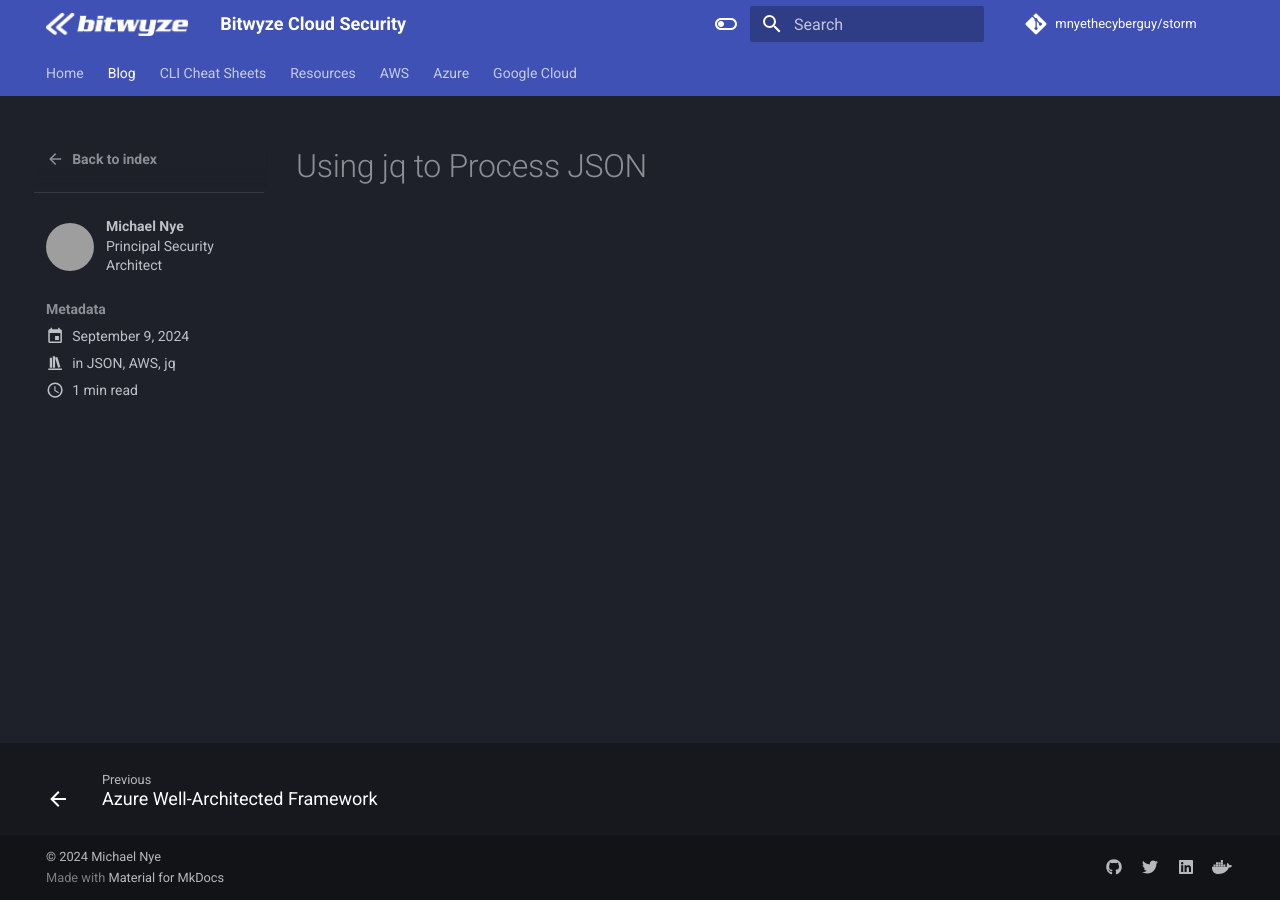
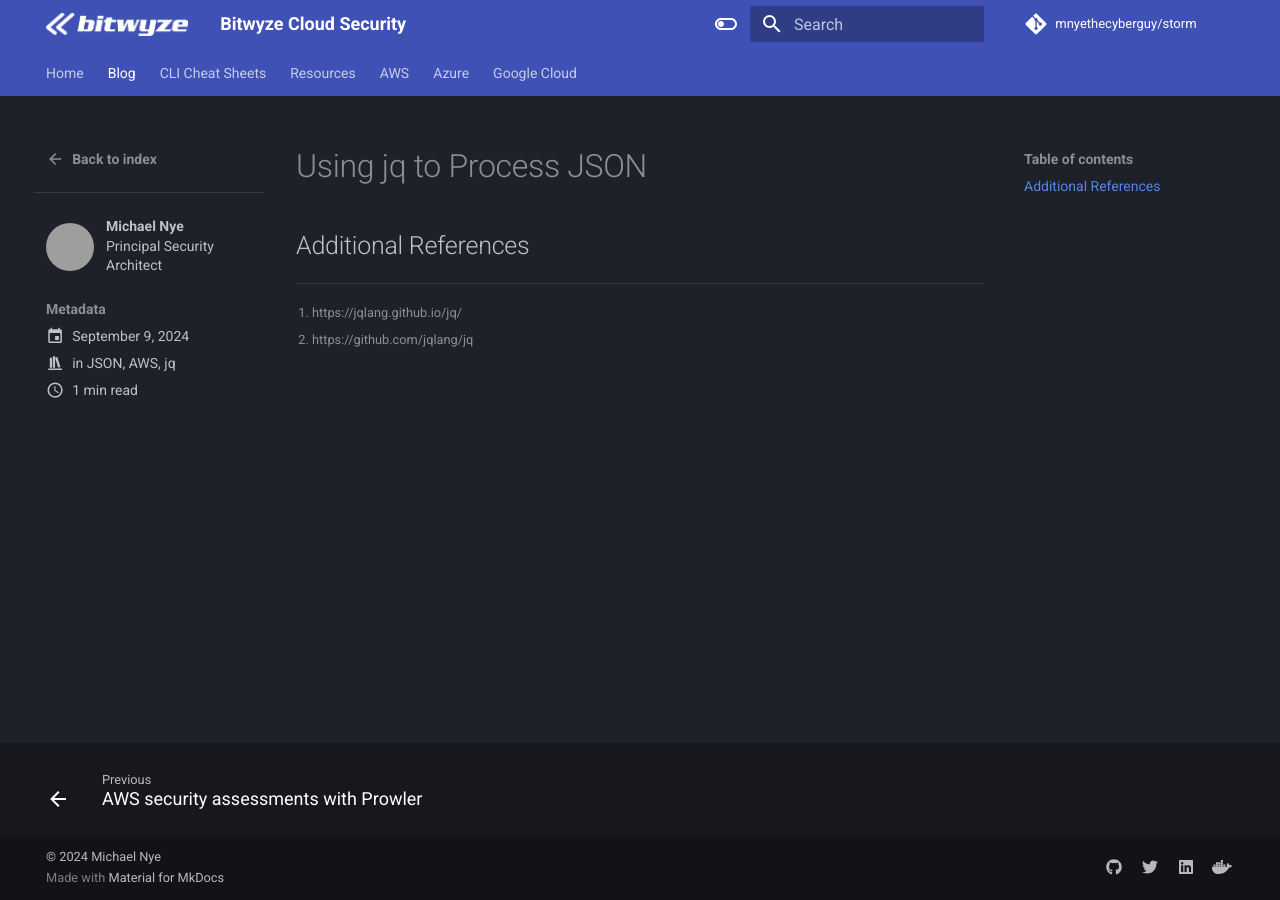
Before and after one commit to mnyethecyberguy/storm, an MkDocs documentation site: the page built from docs/blog/posts/jq-parsing.md, in a window 1280 px wide. Built offline with MkDocs 1.6.1 and Material for MkDocs 9.7.7, drawn with Linux system fonts in a browser that asks for light colours; comment, search, counter and statistics services are not loaded; grey boxes are pictures that could not be loaded.

```diff
--- a/docs/blog/posts/jq-parsing.md
+++ b/docs/blog/posts/jq-parsing.md
@@ -10,3 +10,9 @@ categories:
 ---
 
 # Using jq to Process JSON
+
+
+## Additional References
+
+[^1]: https://jqlang.github.io/jq/
+[^2]: https://github.com/jqlang/jq
```
Also changed, not shown: docs/blog/posts/aws-prowler.md (+6 -1 lines), docs/cli/jqcli.md (+3 -2 lines), docs/cli/prowlercli.md (+3 -1 lines).
